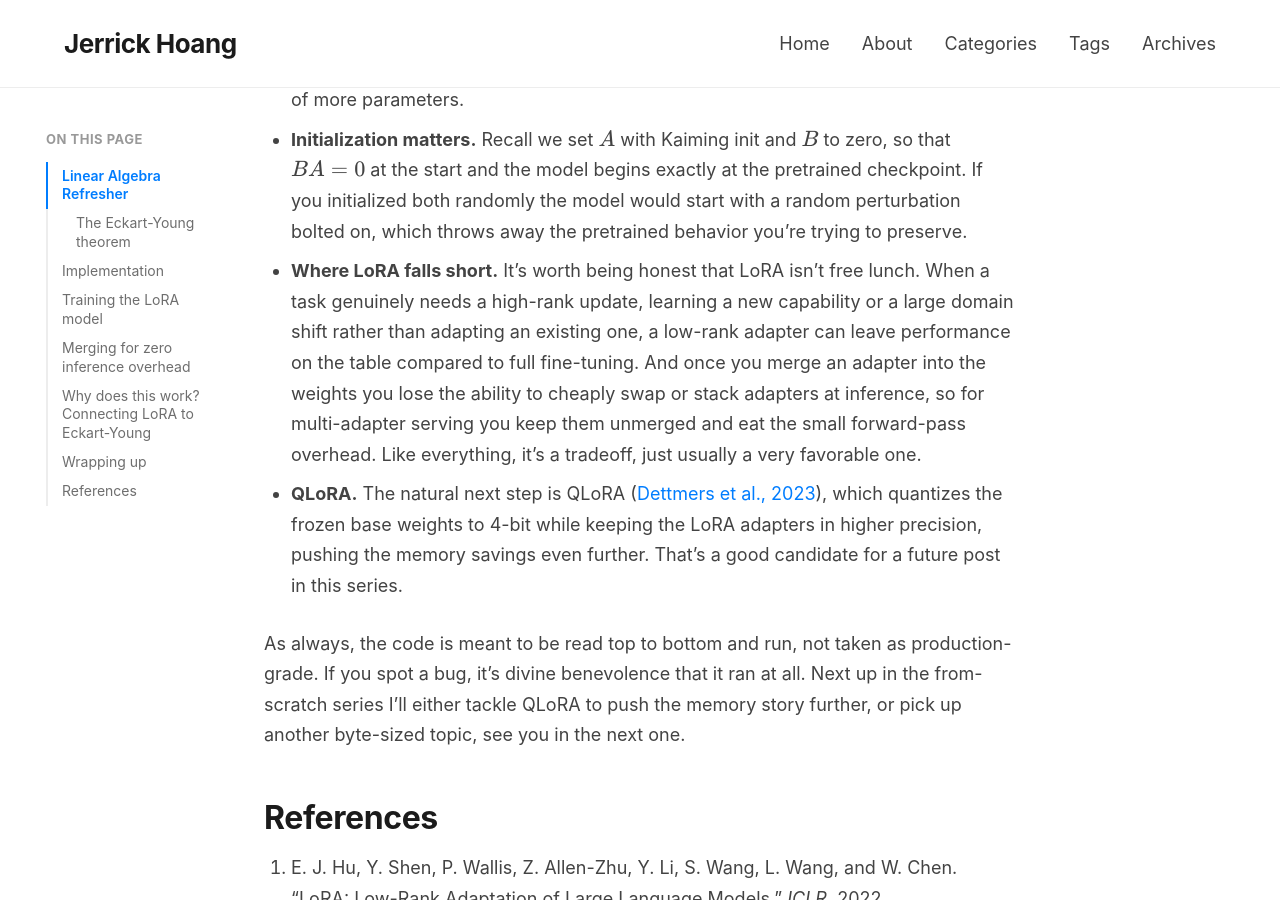
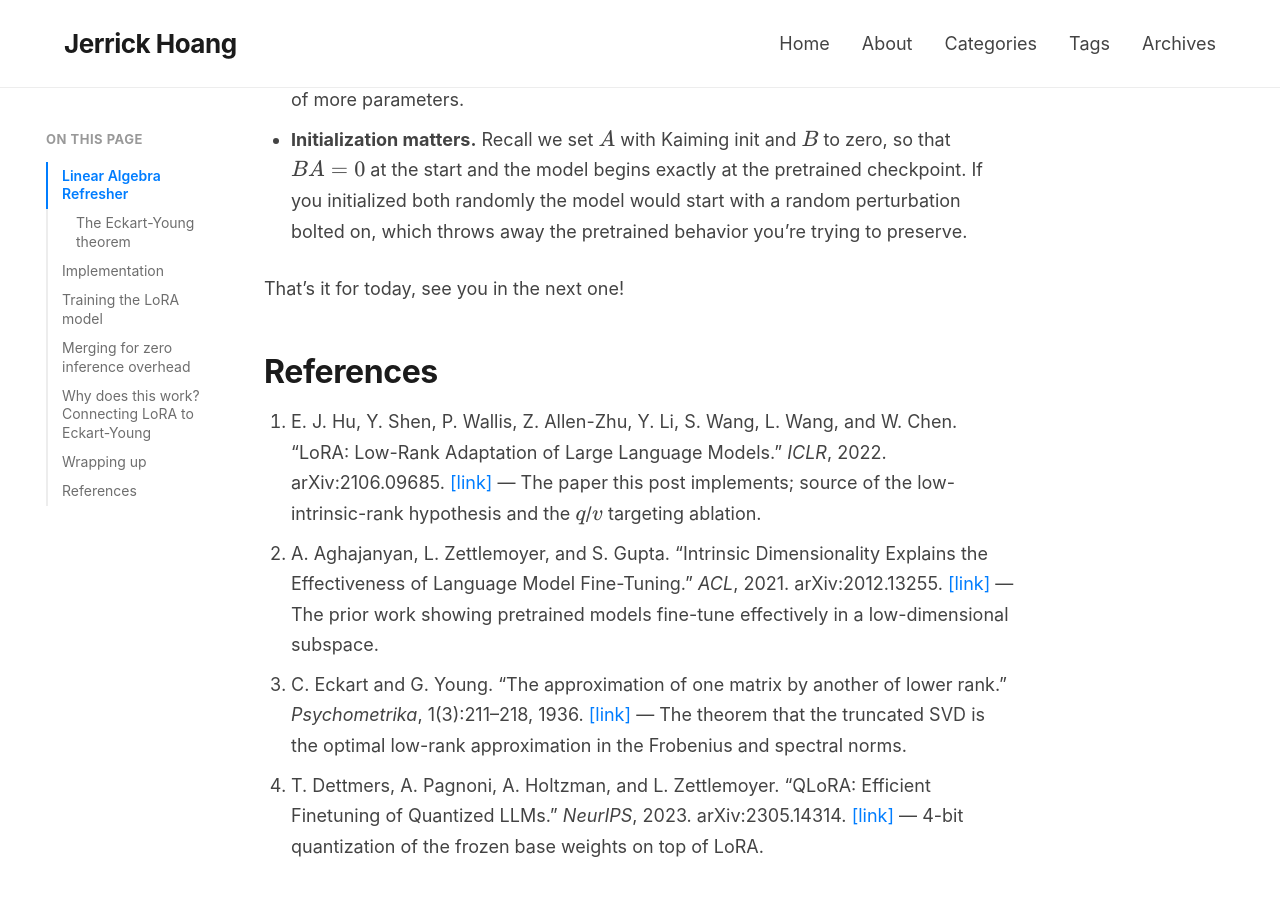
Before and after one commit to jerrickhoang/jerrickhoang.github.io, a Jekyll site: the page built from _posts/2025-02-24-lora.md, in a window 1280 px wide and 900 px high, scrolled down 20161 px. Built offline with Jekyll 4.4.1, drawn with Linux system fonts in a browser that asks for light colours; some of the changed text lies outside the part shown.

Commit message:
some more changes

```diff
--- a/_posts/2025-02-24-lora.md
+++ b/_posts/2025-02-24-lora.md
@@ -98,7 +98,7 @@ varexp_lowrank = [explained_variance(W_lowrank, r) for r in ranks]
 
 Looks good! We can see that most information is captured in the top 8 directions!
 
-One of the key insights of the LoRA paper ([Hu et al., 2021](#ref-lora)) is that "We hypothesize that the change in weights during model adaptation also has a low 'intrinsic rank'." They build on prior work by [Aghajanyan et al., 2020](#ref-aghajanyan), which showed that pretrained models have a low intrinsic dimensionality — meaning you can fine-tune effectively in a surprisingly small subspace. LoRA's insight is that if the task-specific update $\Delta W = W_{finetuned} - W_{pretrained}$ is low-rank, then we can represent it with two small matrices $B$ and $A$ instead of updating the full weight $W$ directly, which is where all the parameter savings come from.
+One of the key insights of the LoRA paper ([Hu et al., 2021](#ref-lora)) is that "We hypothesize that the change in weights during model adaptation also has a low 'intrinsic rank'." They build on prior work by [Aghajanyan et al., 2020](#ref-aghajanyan), which showed that pretrained models have a low intrinsic dimensionality, meaning we can fine-tune effectively in a surprisingly small subspace. LoRA's insight is that if the task-specific update $\Delta W = W_{finetuned} - W_{pretrained}$ is low-rank, then we can represent it with two small matrices $B$ and $A$ instead of updating the full weight $W$ directly, which is where all the parameter savings come from.
 
 Let’s confirm this for ourselves,
 
@@ -524,10 +524,8 @@ That’s LoRA end to end: the linear algebra that says low-rank approximation is
 - **Rank and alpha.** Rank $r$ is the obvious knob, but $\alpha$ (the scaling $\tfrac{\alpha}{r}$) matters just as much, it controls how strongly the adapter is applied. A common convention is to set $\alpha = r$ (so the scaling is 1) or $\alpha = 2r$, and then tune the learning rate. Larger $r$ isn’t always better; past the point where it covers the update’s intrinsic rank you’re just adding parameters.
 - **Which layers to target.** The original paper ([Hu et al., 2021](#ref-lora)) adapts only the attention $q$ and $v$ projections, which is what we did here. Their ablation found that, at a fixed parameter budget, spreading the adapters across $q$ and $v$ beat putting them all on a single matrix or on $q$ and $k$, the intuition being that $v$ carries the content being mixed while $q$ steers the attention, so adapting both gives the most expressive update per parameter. Adapting the MLP layers as well often helps for harder tasks, at the cost of more parameters.
 - **Initialization matters.** Recall we set $A$ with Kaiming init and $B$ to zero, so that $BA = 0$ at the start and the model begins exactly at the pretrained checkpoint. If you initialized both randomly the model would start with a random perturbation bolted on, which throws away the pretrained behavior you’re trying to preserve.
-- **Where LoRA falls short.** It’s worth being honest that LoRA isn’t free lunch. When a task genuinely needs a high-rank update, learning a new capability or a large domain shift rather than adapting an existing one, a low-rank adapter can leave performance on the table compared to full fine-tuning. And once you merge an adapter into the weights you lose the ability to cheaply swap or stack adapters at inference, so for multi-adapter serving you keep them unmerged and eat the small forward-pass overhead. Like everything, it’s a tradeoff, just usually a very favorable one.
-- **QLoRA.** The natural next step is QLoRA ([Dettmers et al., 2023](#ref-qlora)), which quantizes the frozen base weights to 4-bit while keeping the LoRA adapters in higher precision, pushing the memory savings even further. That’s a good candidate for a future post in this series.
 
-As always, the code is meant to be read top to bottom and run, not taken as production-grade. If you spot a bug, it’s divine benevolence that it ran at all. Next up in the from-scratch series I’ll either tackle QLoRA to push the memory story further, or pick up another byte-sized topic, see you in the next one.
+That's it for today, see you in the next one!
 
 ## References
 
```
Also changed, not shown: _posts/2025-05-03-probabilities-diffusion.md (+2 -3 lines).
